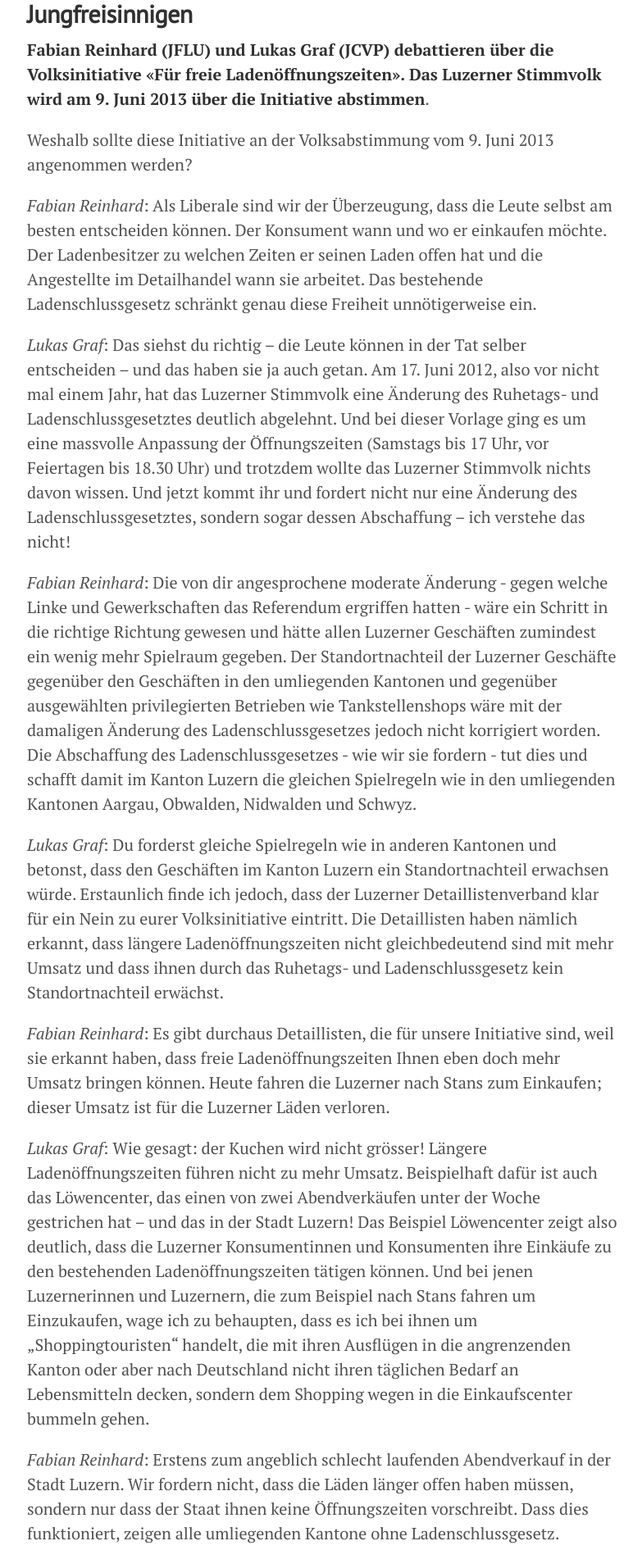
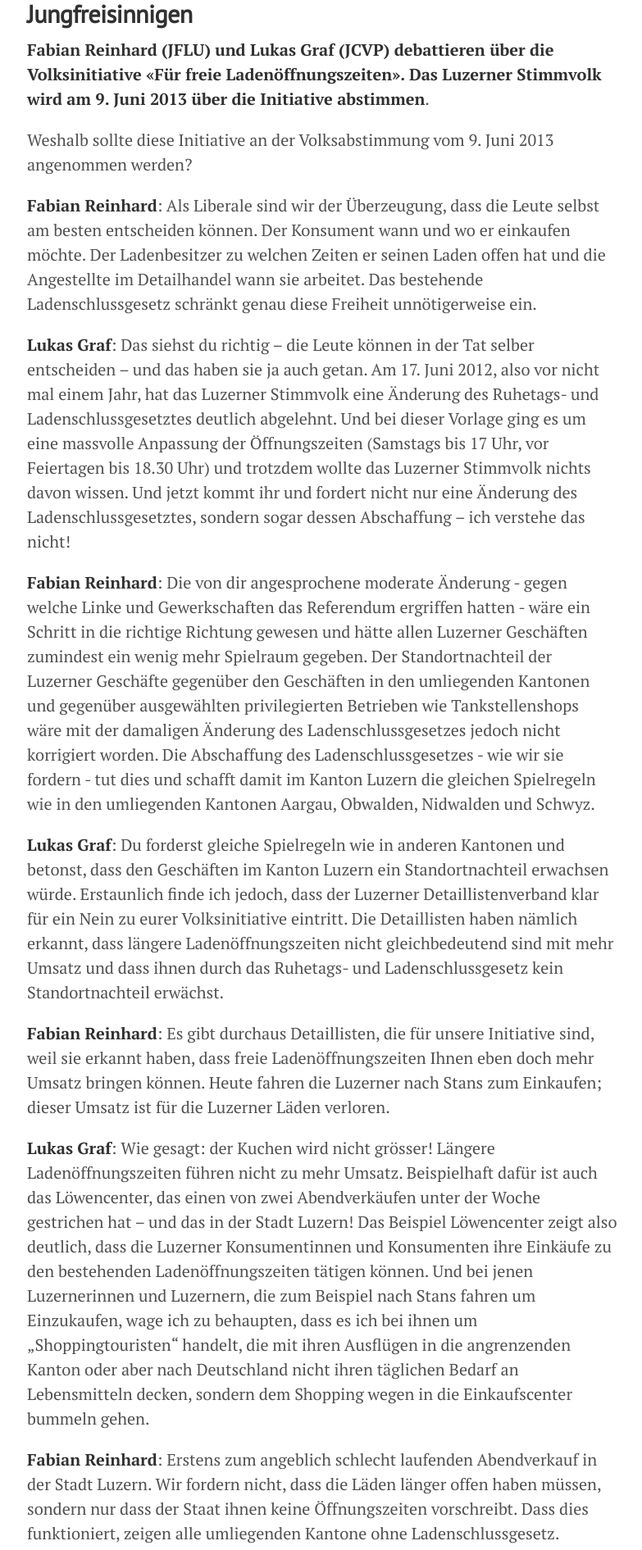
Before and after one commit to freinhard/freinhard.github.io, a Jekyll site: the page built from _posts/2013-05-14-ladenschluss-battle.md, in a window 1280 px wide. Shown: the part 389-2280 px from the top of the page at 82% size, without its empty margins (247-1030 px from the left). Built offline with Jekyll 4.4.1, drawn with Linux system fonts in a browser that asks for light colours.

Commit message:
Names bold

```diff
--- a/_posts/2013-05-14-ladenschluss-battle.md
+++ b/_posts/2013-05-14-ladenschluss-battle.md
@@ -8,26 +8,26 @@ title: Polit-Battle zur Ladeschluss-Initiative
 
 Weshalb sollte diese Initiative an der Volksabstimmung vom 9. Juni 2013 angenommen werden?
 
-*Fabian Reinhard*: Als Liberale sind wir der Überzeugung, dass die Leute selbst am besten entscheiden können. Der Konsument wann und wo er einkaufen möchte. Der Ladenbesitzer zu welchen Zeiten er seinen Laden offen hat und die Angestellte im Detailhandel wann sie arbeitet. Das bestehende Ladenschlussgesetz schränkt genau diese Freiheit unnötigerweise ein.
+**Fabian Reinhard**: Als Liberale sind wir der Überzeugung, dass die Leute selbst am besten entscheiden können. Der Konsument wann und wo er einkaufen möchte. Der Ladenbesitzer zu welchen Zeiten er seinen Laden offen hat und die Angestellte im Detailhandel wann sie arbeitet. Das bestehende Ladenschlussgesetz schränkt genau diese Freiheit unnötigerweise ein.
 
-*Lukas Graf*: Das siehst du richtig – die Leute können in der Tat selber entscheiden – und das haben sie ja auch getan. Am 17. Juni 2012, also vor nicht mal einem Jahr, hat das Luzerner Stimmvolk eine Änderung des Ruhetags- und Ladenschlussgesetztes deutlich abgelehnt. Und bei dieser Vorlage ging es um eine massvolle Anpassung der Öffnungszeiten (Samstags bis 17 Uhr, vor Feiertagen bis 18.30 Uhr) und trotzdem wollte das Luzerner Stimmvolk nichts davon wissen. Und jetzt kommt ihr und fordert nicht nur eine Änderung des Ladenschlussgesetztes, sondern sogar dessen Abschaffung – ich verstehe das nicht!
+**Lukas Graf**: Das siehst du richtig – die Leute können in der Tat selber entscheiden – und das haben sie ja auch getan. Am 17. Juni 2012, also vor nicht mal einem Jahr, hat das Luzerner Stimmvolk eine Änderung des Ruhetags- und Ladenschlussgesetztes deutlich abgelehnt. Und bei dieser Vorlage ging es um eine massvolle Anpassung der Öffnungszeiten (Samstags bis 17 Uhr, vor Feiertagen bis 18.30 Uhr) und trotzdem wollte das Luzerner Stimmvolk nichts davon wissen. Und jetzt kommt ihr und fordert nicht nur eine Änderung des Ladenschlussgesetztes, sondern sogar dessen Abschaffung – ich verstehe das nicht!
 
-*Fabian Reinhard*: Die von dir angesprochene moderate Änderung - gegen welche Linke und Gewerkschaften das Referendum ergriffen hatten - wäre ein Schritt in die richtige Richtung gewesen und hätte allen Luzerner Geschäften zumindest ein wenig mehr Spielraum gegeben. Der Standortnachteil der Luzerner Geschäfte gegenüber den Geschäften in den umliegenden Kantonen und gegenüber ausgewählten privilegierten Betrieben wie Tankstellenshops wäre mit der damaligen Änderung des Ladenschlussgesetzes jedoch nicht korrigiert worden.
+**Fabian Reinhard**: Die von dir angesprochene moderate Änderung - gegen welche Linke und Gewerkschaften das Referendum ergriffen hatten - wäre ein Schritt in die richtige Richtung gewesen und hätte allen Luzerner Geschäften zumindest ein wenig mehr Spielraum gegeben. Der Standortnachteil der Luzerner Geschäfte gegenüber den Geschäften in den umliegenden Kantonen und gegenüber ausgewählten privilegierten Betrieben wie Tankstellenshops wäre mit der damaligen Änderung des Ladenschlussgesetzes jedoch nicht korrigiert worden.
 Die Abschaffung des Ladenschlussgesetzes - wie wir sie fordern - tut dies und schafft damit im Kanton Luzern die gleichen Spielregeln wie in den umliegenden Kantonen Aargau, Obwalden, Nidwalden und Schwyz.
 
-*Lukas Graf*: Du forderst gleiche Spielregeln wie in anderen Kantonen und betonst, dass den Geschäften im Kanton Luzern ein Standortnachteil erwachsen würde. Erstaunlich finde ich jedoch, dass der Luzerner Detaillistenverband klar für ein Nein zu eurer Volksinitiative eintritt. Die Detaillisten haben nämlich erkannt, dass längere Ladenöffnungszeiten nicht gleichbedeutend sind mit mehr Umsatz und dass ihnen durch das Ruhetags- und Ladenschlussgesetz kein Standortnachteil erwächst.
+**Lukas Graf**: Du forderst gleiche Spielregeln wie in anderen Kantonen und betonst, dass den Geschäften im Kanton Luzern ein Standortnachteil erwachsen würde. Erstaunlich finde ich jedoch, dass der Luzerner Detaillistenverband klar für ein Nein zu eurer Volksinitiative eintritt. Die Detaillisten haben nämlich erkannt, dass längere Ladenöffnungszeiten nicht gleichbedeutend sind mit mehr Umsatz und dass ihnen durch das Ruhetags- und Ladenschlussgesetz kein Standortnachteil erwächst.
 
-*Fabian Reinhard*: Es gibt durchaus Detaillisten, die für unsere Initiative sind, weil sie erkannt haben, dass freie Ladenöffnungszeiten Ihnen eben doch mehr Umsatz bringen können. Heute fahren die Luzerner nach Stans zum Einkaufen; dieser Umsatz ist für die Luzerner Läden verloren.
+**Fabian Reinhard**: Es gibt durchaus Detaillisten, die für unsere Initiative sind, weil sie erkannt haben, dass freie Ladenöffnungszeiten Ihnen eben doch mehr Umsatz bringen können. Heute fahren die Luzerner nach Stans zum Einkaufen; dieser Umsatz ist für die Luzerner Läden verloren.
 
-*Lukas Graf*: Wie gesagt: der Kuchen wird nicht grösser! Längere Ladenöffnungszeiten führen nicht zu mehr Umsatz. Beispielhaft dafür ist auch das Löwencenter, das einen von zwei Abendverkäufen unter der Woche gestrichen hat – und das in der Stadt Luzern! Das Beispiel Löwencenter zeigt also deutlich, dass die Luzerner Konsumentinnen und Konsumenten ihre Einkäufe zu den bestehenden Ladenöffnungszeiten tätigen können. Und bei jenen Luzernerinnen und Luzernern, die zum Beispiel nach Stans fahren um Einzukaufen, wage ich zu behaupten, dass es ich bei ihnen um „Shoppingtouristen“ handelt, die mit ihren Ausflügen in die angrenzenden Kanton oder aber nach Deutschland nicht ihren täglichen Bedarf an Lebensmitteln decken, sondern dem Shopping wegen in die Einkaufscenter bummeln gehen.
+**Lukas Graf**: Wie gesagt: der Kuchen wird nicht grösser! Längere Ladenöffnungszeiten führen nicht zu mehr Umsatz. Beispielhaft dafür ist auch das Löwencenter, das einen von zwei Abendverkäufen unter der Woche gestrichen hat – und das in der Stadt Luzern! Das Beispiel Löwencenter zeigt also deutlich, dass die Luzerner Konsumentinnen und Konsumenten ihre Einkäufe zu den bestehenden Ladenöffnungszeiten tätigen können. Und bei jenen Luzernerinnen und Luzernern, die zum Beispiel nach Stans fahren um Einzukaufen, wage ich zu behaupten, dass es ich bei ihnen um „Shoppingtouristen“ handelt, die mit ihren Ausflügen in die angrenzenden Kanton oder aber nach Deutschland nicht ihren täglichen Bedarf an Lebensmitteln decken, sondern dem Shopping wegen in die Einkaufscenter bummeln gehen.
 
-*Fabian Reinhard*: Erstens zum angeblich schlecht laufenden Abendverkauf in der Stadt Luzern. Wir fordern nicht, dass die Läden länger offen haben müssen, sondern nur dass der Staat ihnen keine Öffnungszeiten vorschreibt. Dass dies funktioniert, zeigen alle umliegenden Kantone ohne Ladenschlussgesetz.
+**Fabian Reinhard**: Erstens zum angeblich schlecht laufenden Abendverkauf in der Stadt Luzern. Wir fordern nicht, dass die Läden länger offen haben müssen, sondern nur dass der Staat ihnen keine Öffnungszeiten vorschreibt. Dass dies funktioniert, zeigen alle umliegenden Kantone ohne Ladenschlussgesetz.
 Zweitens: der Umsatz wird grösser! Hoffentlich kaufen die Leute nicht nur Lebensmittel! Jeder weiss, dass die Luzernerinnen und Luzerner in den Nachbarkantonen einkaufen und diese Umsätze im Kanton Luzern verloren gehen. Genauso geht Umsatz verloren, wenn die Geschäfte vorzeitig schliessen müssen und die Touristen - unsere Gäste aus der ganzen Welt - vor verschlossenen Türen stehen.
 
-*Lukas Graf*: Was ihr fordert, ist ja bekanntlich die totale Liberalisierung der Öffnungszeiten. Ich finde, dass wir klare Leitlinien brauchen. Gerade auch in der heutigen Zeit, wo der Gesellschaft klar vor Augen geführt wurde, wo totaler Liberalismus hinführt. Und genau diese Leitlinien stellt das bestehende Ruhetags- und Ladenschlussgesetz bereit – es will nicht in die Wirtschaftsfreiheit eingreifen, sondern steht für klare, massvolle Öffnungszeiten. Nicht zuletzt auch im Interesse der Arbeitnehmenden in den Verkaufsgeschäften.
+**Lukas Graf**: Was ihr fordert, ist ja bekanntlich die totale Liberalisierung der Öffnungszeiten. Ich finde, dass wir klare Leitlinien brauchen. Gerade auch in der heutigen Zeit, wo der Gesellschaft klar vor Augen geführt wurde, wo totaler Liberalismus hinführt. Und genau diese Leitlinien stellt das bestehende Ruhetags- und Ladenschlussgesetz bereit – es will nicht in die Wirtschaftsfreiheit eingreifen, sondern steht für klare, massvolle Öffnungszeiten. Nicht zuletzt auch im Interesse der Arbeitnehmenden in den Verkaufsgeschäften.
 Ob der Kuchen nun grösser wird oder nicht, weiss zum heutigen Zeitpunkt niemand. Deine Argumentation mit dem Tourismus geht jedoch insofern fehl, als es schon heute mit dem Ruhetags- und Ladenschlussgesetz möglich ist, dass auf Tourismus ausgerichtete Verkaufsgeschäften bis 22.30 Uhr offen haben können (§ 15 Abs. 2 RLG).
 
-*Fabian Reinhard*: Was du übersiehst: die Touristen möchten in Luzern nicht nur Souvenirs und Uhren kaufen, sondern würden auch gerne einfach etwas "lädele" und "käfele". Eine Umfrage hat klar gezeigt, dass die Tourismusdestination Luzern im Bereich Ladenöffnungszeiten schlecht abschneidet.
+**Fabian Reinhard**: Was du übersiehst: die Touristen möchten in Luzern nicht nur Souvenirs und Uhren kaufen, sondern würden auch gerne einfach etwas "lädele" und "käfele". Eine Umfrage hat klar gezeigt, dass die Tourismusdestination Luzern im Bereich Ladenöffnungszeiten schlecht abschneidet.
 Deine Angst vor dem Neuliberalismus ist bei den Ladenöffnungszeiten nun aber wirklich übertrieben! Wie schon gesagt, haben die umliegenden Kantone Aargau, Obwalden, Nidwalden und Schwyz alle kein Ladenschlussgesetz. Diese eher ländlichen Kantone kann man nun wirklich nicht als Hochburgen des Neoliberalismus bezeichnen!
 Klare Leitlinien und vor allem Schutz für das Personal bietet das Arbeitsgesetz des Bundes. Auch bei Annahme unserer Initiative wird es keine Nacht- und Sonntagsarbeit im Detailhandel geben. Eine Flexibilisierung der Ladenöffnungszeiten schafft gleich lange Spiesse für alle und stärkt den Wirtschaftsstandort Luzern.
 
```
